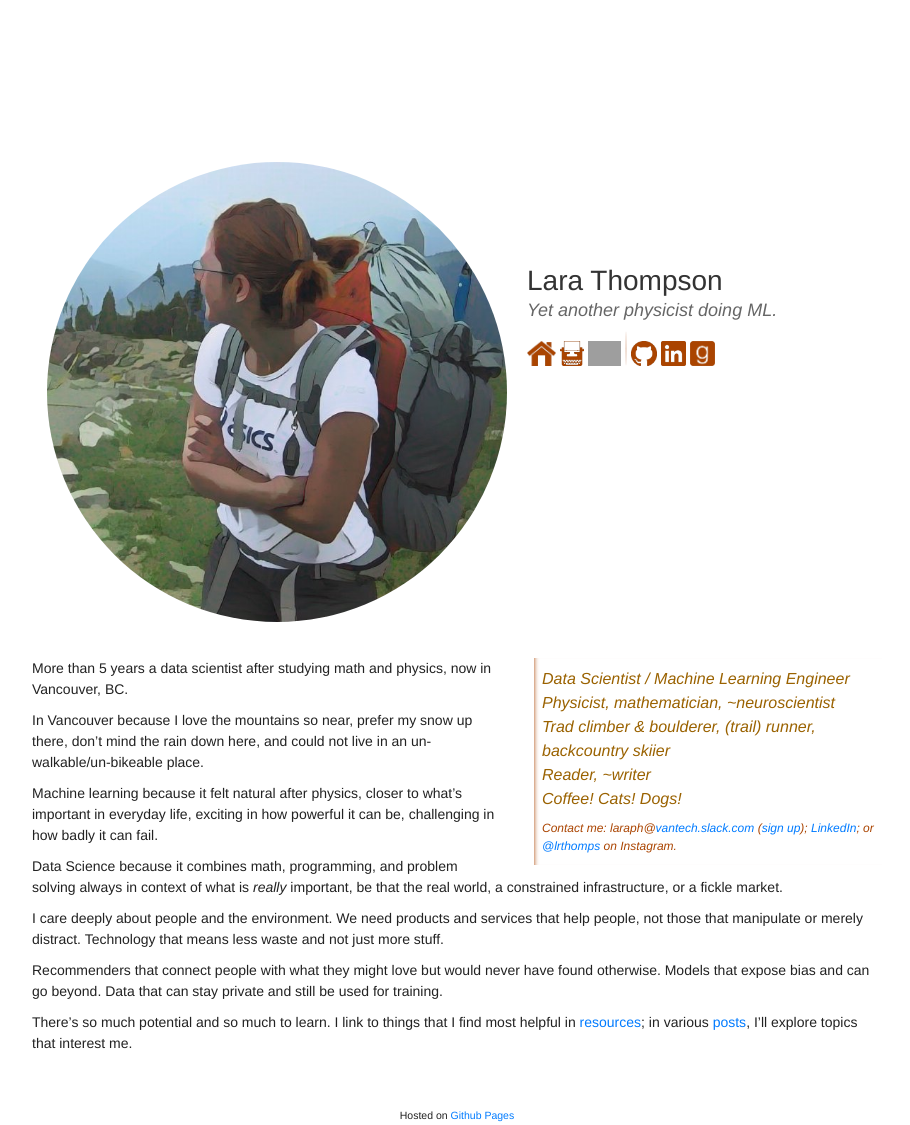
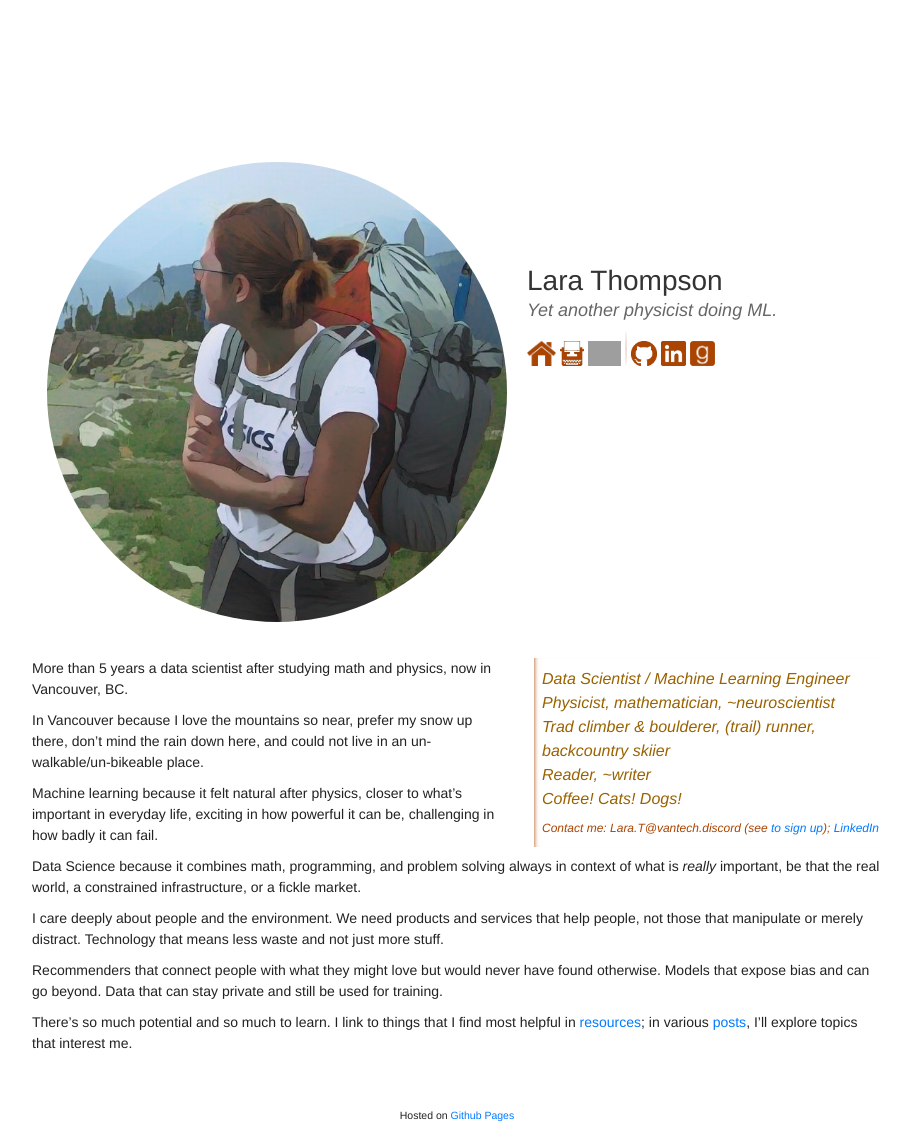
Before and after one commit to lrthomps/lrthomps.github.io, a Jekyll site: the page built from index.md, in a window 1280 px wide. Shown: the whole page, without its empty margins (183-1093 px from the left). Built offline with Jekyll 4.4.1, drawn with Linux system fonts in a browser that asks for light colours; grey boxes are pictures that could not be loaded.

Commit message:
Update index.md

```diff
--- a/index.md
+++ b/index.md
@@ -10,7 +10,7 @@ layout: frontpage
     Reader, ~writer<br>
     Coffee! Cats! Dogs!
 </h3>
-<p>Contact me: laraph@<a href="https://vantech.slack.com">vantech.slack.com</a> (<a href="https://vantech.herokuapp.com/">sign up</a>); <a href="https://www.linkedin.com/in/lara-r-thompson">LinkedIn</a>; or <a href="https://www.instagram.com/lrthomps/" target="__blank">@lrthomps</a> on Instagram.</p>
+<p>Contact me: Lara.T@vantech.discord (see <a href="https://www.meetup.com/learndatascience/">to sign up</a>); <a href="https://www.linkedin.com/in/lara-r-thompson">LinkedIn</a></p>
 </aside>
 
 
```
